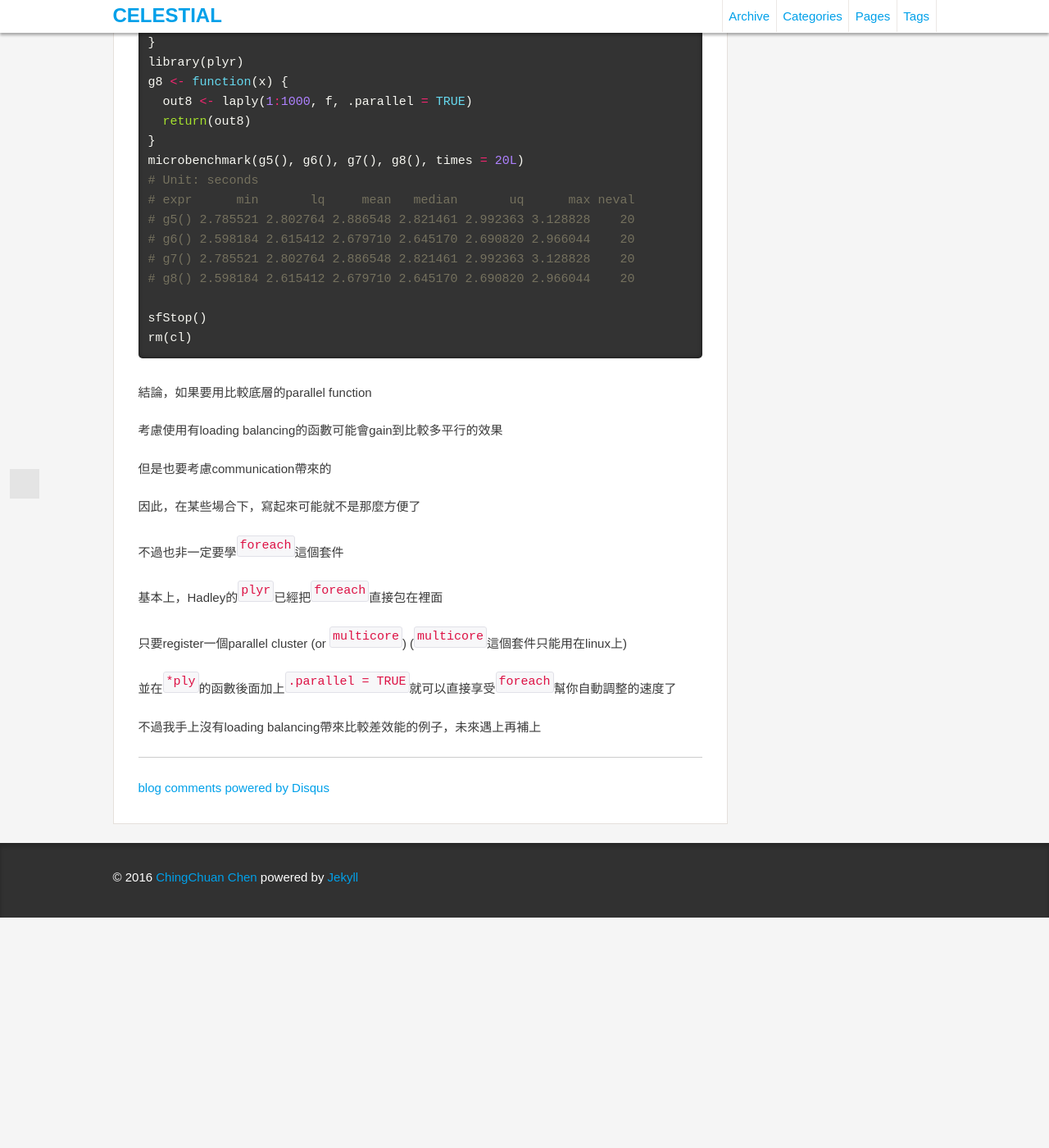
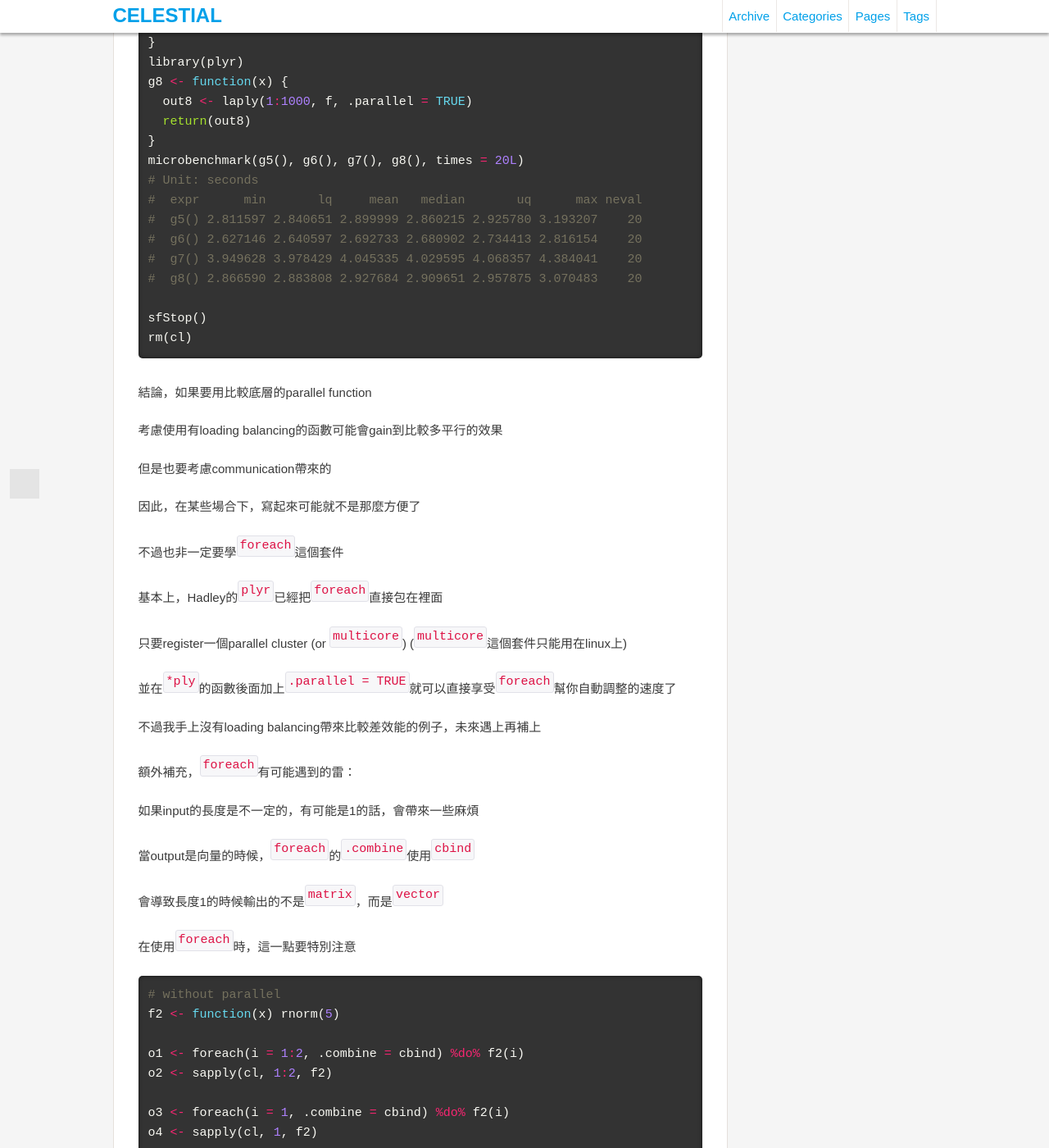
Before and after one commit to chengyucatch/chingchuan-chen.github.com, a Jekyll site: the page built from _posts/2016-11-26-R-parallel-pkgs.md, in a window 1280 px wide and 1400 px high, scrolled down 2347 px. Shown: the whole window at 82% size. Built offline with Jekyll 4.4.1, drawn with Linux system fonts in a browser that asks for light colours; comment, search, counter and statistics services are not loaded; before the commit the page ends 3466 px from its top, so only the background shows below that; some of the changed text lies outside the part shown; grey boxes are pictures that could not be loaded.

Commit message:
modification

````diff
--- a/_posts/2016-11-26-R-parallel-pkgs.md
+++ b/_posts/2016-11-26-R-parallel-pkgs.md
@@ -104,11 +104,11 @@ g8 <- function(x) {
 }
 microbenchmark(g5(), g6(), g7(), g8(), times = 20L)
 # Unit: seconds
-# expr      min       lq     mean   median       uq      max neval
-# g5() 2.785521 2.802764 2.886548 2.821461 2.992363 3.128828    20
-# g6() 2.598184 2.615412 2.679710 2.645170 2.690820 2.966044    20
-# g7() 2.785521 2.802764 2.886548 2.821461 2.992363 3.128828    20
-# g8() 2.598184 2.615412 2.679710 2.645170 2.690820 2.966044    20
+#  expr      min       lq     mean   median       uq      max neval
+#  g5() 2.811597 2.840651 2.899999 2.860215 2.925780 3.193207    20
+#  g6() 2.627146 2.640597 2.692733 2.680902 2.734413 2.816154    20
+#  g7() 3.949628 3.978429 4.045335 4.029595 4.068357 4.384041    20
+#  g8() 2.866590 2.883808 2.927684 2.909651 2.957875 3.070483    20
 
 sfStop()
 rm(cl)
@@ -131,3 +131,30 @@ rm(cl)
 並在`*ply`的函數後面加上`.parallel = TRUE`就可以直接享受`foreach`幫你自動調整的速度了
 
 不過我手上沒有loading balancing帶來比較差效能的例子，未來遇上再補上
+
+
+額外補充，`foreach`有可能遇到的雷：
+
+如果input的長度是不一定的，有可能是1的話，會帶來一些麻煩
+
+當output是向量的時候，`foreach`的`.combine`使用`cbind`
+
+會導致長度1的時候輸出的不是`matrix`，而是`vector`
+
+在使用`foreach`時，這一點要特別注意
+
+``` R
+# without parallel
+f2 <- function(x) rnorm(5)
+
+o1 <- foreach(i = 1:2, .combine = cbind) %do% f2(i)
+o2 <- sapply(cl, 1:2, f2)
+
+o3 <- foreach(i = 1, .combine = cbind) %do% f2(i)
+o4 <- sapply(cl, 1, f2)
+
+class(o1)  # "matrix"
+class(o2)  # "matrix"
+class(o3)  # "matrix"
+class(o4)  # "numeric"
+```
````
